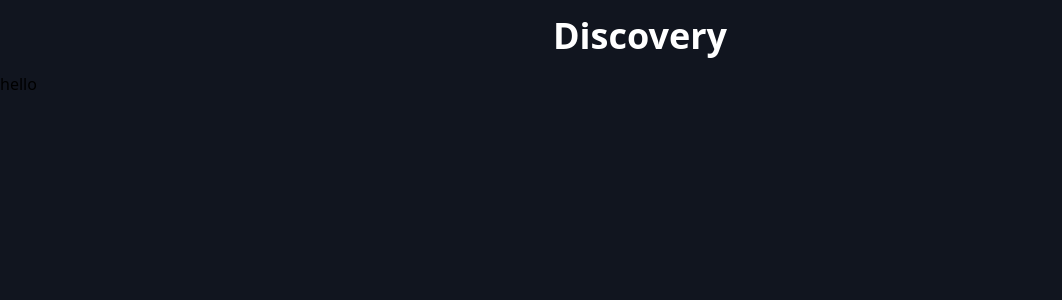
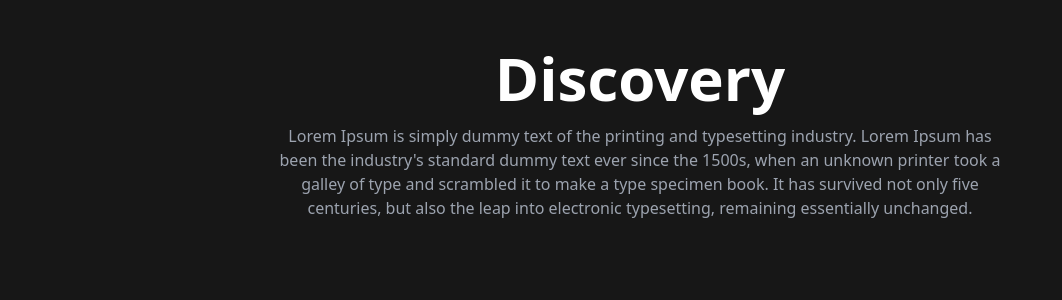
Before and after one commit to AnggaPutraa/discovery-frontend, a Next.js app: page / in a window 1280 px wide. Shown: the top 300 px of the page, without its empty margins (0-1062 px from the left). Built offline with nearby package versions, Linux system fonts and the light colour scheme.

Commit message:
refactor: add header

```diff
--- a/app/layout.tsx
+++ b/app/layout.tsx
@@ -1,4 +1,4 @@
-import Hedaer from '../components/Header'
+import Hero from '../components/Hero'
 import '../styles/globals.css'
 
 export default function RootLayout({
@@ -10,7 +10,7 @@ export default function RootLayout({
     <html>
       <head />
       <body>
-        <Hedaer />
+        <Hero />
         <main>
           {children}
         </main>
--- a/app/page.tsx
+++ b/app/page.tsx
@@ -2,7 +2,7 @@
 const Page = () => {
     return (
         <div>
-            hello
+
         </div>
     );
 }
--- a/components/Header.tsx
+++ /dev/null
@@ -1,10 +0,0 @@
-
-const Hedaer = () => {
-    return (
-        <header className="p-4 md:px-10">
-            <h1 className="flex justify-center items-center text-4xl font-bold text-white">Discovery</h1>
-        </header>
-    );
-}
-
-export default Hedaer;
--- /dev/null
+++ b/components/Hero.tsx
@@ -0,0 +1,17 @@
+
+const Hero = () => {
+    return (
+        <section className="mt-8">
+            {/* Discovery Text */}
+            <div className="p-4 flex justify-center items-center">
+                <h1 className="text-6xl font-bold text-white">Discovery</h1>
+            </div>
+            {/* Paragraph */}
+            <div className="max-w-7xl mx-auto px-8 w-[800px]">
+                <p className="text-center text-gray-400">Lorem Ipsum is simply dummy text of the printing and typesetting industry. Lorem Ipsum has been the industry's standard dummy text ever since the 1500s, when an unknown printer took a galley of type and scrambled it to make a type specimen book. It has survived not only five centuries, but also the leap into electronic typesetting, remaining essentially unchanged.</p>
+            </div>
+        </section>
+    );
+}
+
+export default Hero;
--- /dev/null
+++ b/components/NavLinks.tsx
@@ -0,0 +1,10 @@
+
+const NavLinks = () => {
+    return (
+        <nav>
+
+        </nav>
+    );
+}
+
+export default NavLinks;
--- a/tailwind.config.js
+++ b/tailwind.config.js
@@ -8,7 +8,7 @@ module.exports = {
   theme: {
     extend: {
       colors: {
-        'dark-primary': '#11151F'
+        'dark-primary': '#171717'
       }
     },
   },
```
